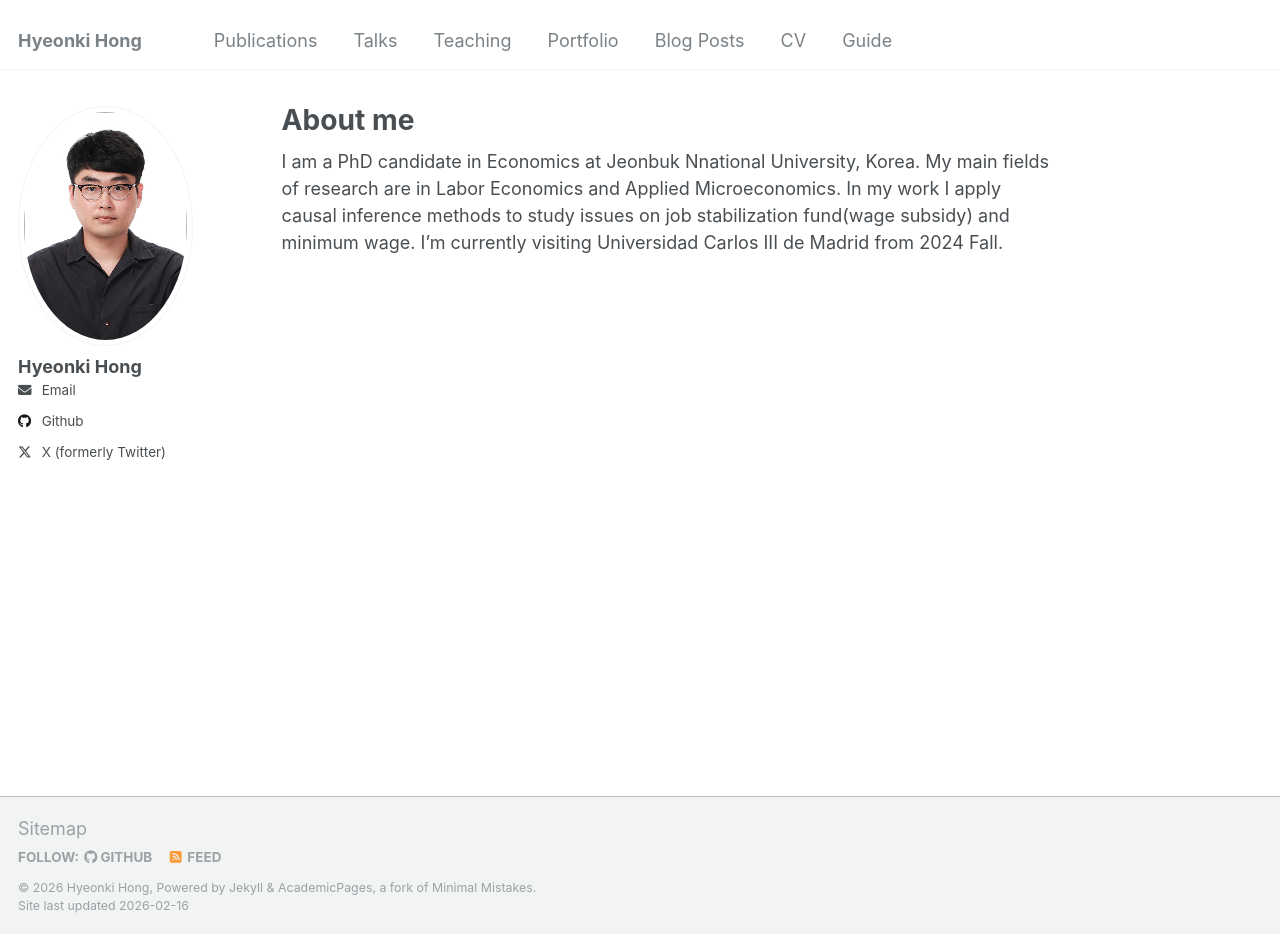
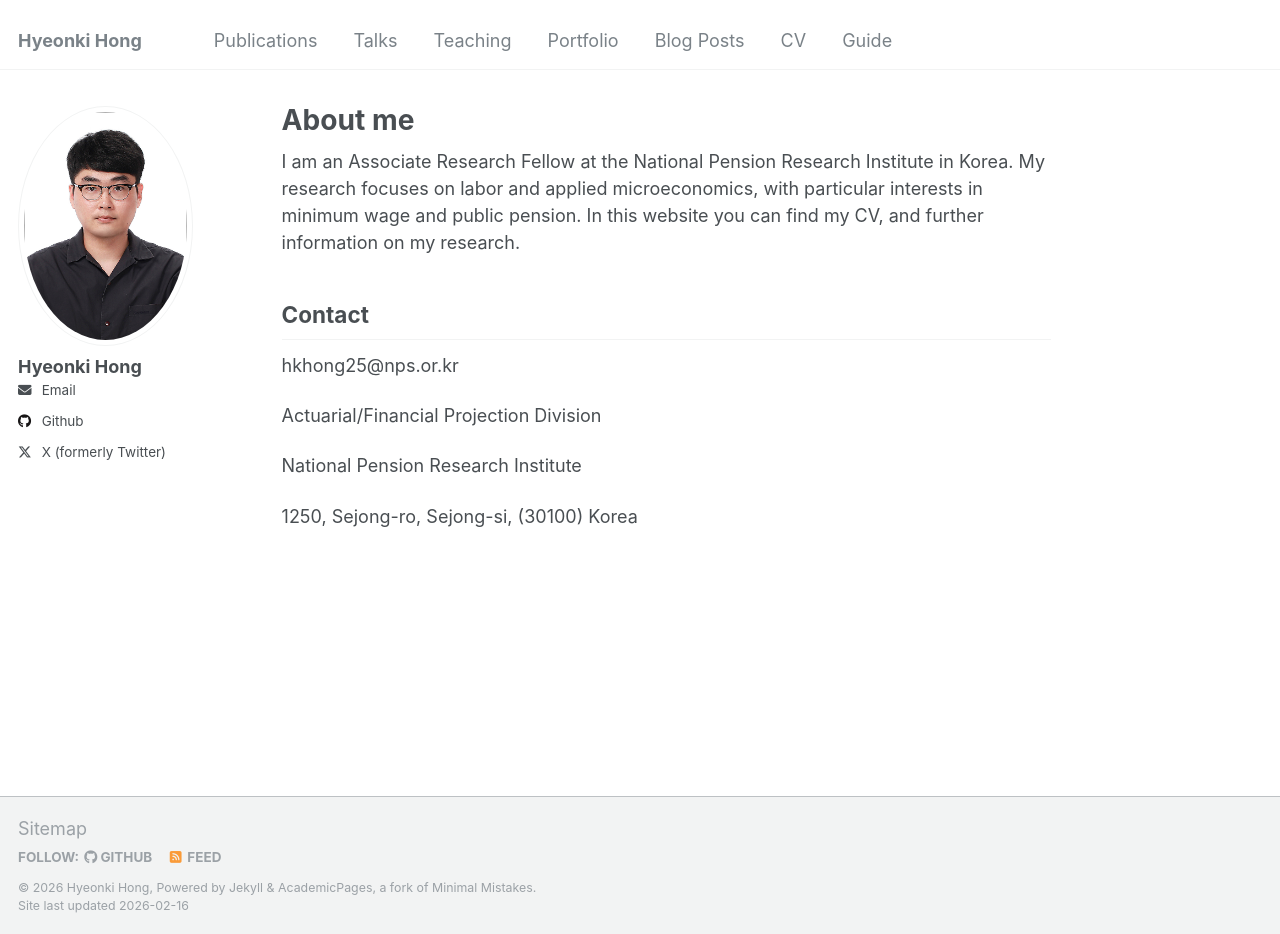
Before and after one commit to hyeonkihong/hyeonkihong.github.io, a Jekyll site: the page built from _pages/about.md, in a window 1280 px wide and 934 px high. Built offline with Jekyll 4.4.1, drawn with Linux system fonts in a browser that asks for light colours.

Commit message:
Update about.md

```diff
--- a/_pages/about.md
+++ b/_pages/about.md
@@ -7,4 +7,15 @@ redirect_from:
   - /about.html
 ---
 
-I am a PhD candidate in Economics at Jeonbuk Nnational University, Korea. My main fields of research are in Labor Economics and Applied Microeconomics. In my work I apply causal inference methods to study issues on job stabilization fund(wage subsidy) and minimum wage. I'm currently visiting Universidad Carlos III de Madrid from 2024 Fall.
+I am an Associate Research Fellow at the National Pension Research Institute in Korea. My research focuses on labor and applied microeconomics, with particular interests in minimum wage and public pension. In this website you can find my CV, and further information on my research.
+
+
+## Contact
+
+hkhong25@nps.or.kr
+
+Actuarial/Financial Projection Division
+
+National Pension Research Institute
+
+1250, Sejong-ro, Sejong-si, (30100) Korea
```
